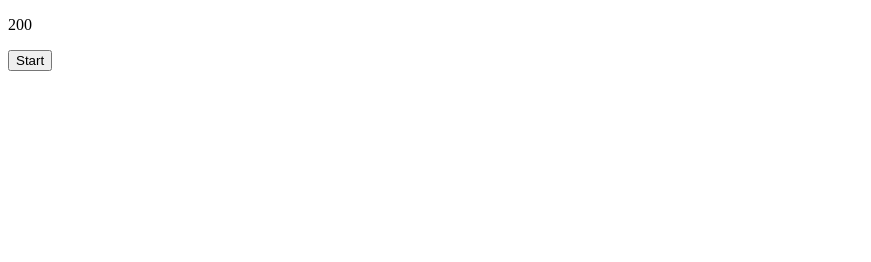
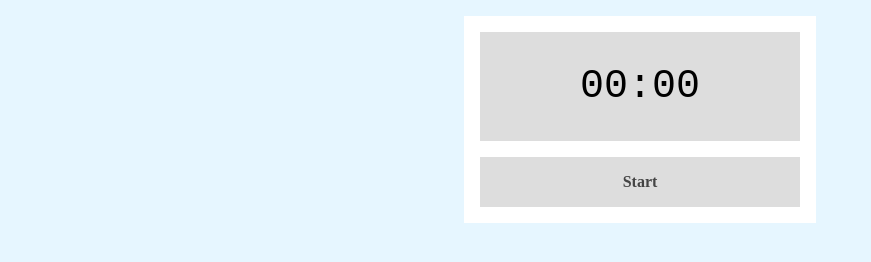
Before and after one commit to chinami1025/MyCountdownApp, a plain HTML site: page index.html in a window 1280 px wide. Both pictures are taken after a click on the button "Start". Shown: the whole page, without its empty margins (0-871 px from the left). Drawn offline with Linux system fonts and the light colour scheme.

Commit message:
スタイルの追加

```diff
--- a/index.html
+++ b/index.html
@@ -5,6 +5,7 @@
     <meta http-equiv="X-UA-Compatible" content="IE=edge" />
     <meta name="viewport" content="width=device-width, initial-scale=1.0" />
     <title>カウントダウンタイマー</title>
+    <link rel="stylesheet" href="style.css" />
   </head>
   <body>
     <main>
--- a/main.js
+++ b/main.js
@@ -9,9 +9,22 @@
     if (countdown < 0) {
       clearInterval(intervalId);
       countdown = 3 * 1000;
+      btn.disabled = false;
+      btn.classList.remove("inactive");
     }
 
-    timer.textContent = countdown;
+    const totalSeconds = Math.floor(countdown / 1000);
+    // 80秒 → 1分20秒
+    // 80 ÷ 60 = 1 余り 20
+    // 80 / 60 = 1.3333..... → 1
+    // 80 % 60 = 20
+    const minutes = Math.floor(totalSeconds / 60);
+    const seconds = totalSeconds % 60;
+
+    const minutesFormatted = String(minutes).padStart(2, "0");
+    const secondsFormatted = String(seconds).padStart(2, "0");
+
+    timer.textContent = `${minutesFormatted}:${secondsFormatted}`;
   }
 
   const timer = document.getElementById("timer");
@@ -23,6 +36,9 @@
   btn.addEventListener("click", () => {
     endTime = new Date().getTime() + 3 * 1000;
 
+    btn.disabled = true;
+    btn.classList.add("inactive");
+
     // (2) 残り時間を求める
     intervalId = setInterval(check, 100);
   });
--- /dev/null
+++ b/style.css
@@ -0,0 +1,50 @@
+@charset "utf-8";
+
+body {
+  background-color: #e6f6ff;
+}
+
+main {
+  background-color: #fff;
+  width: 320px;
+  margin: 16px auto 0;
+  text-align: center;
+  padding: 16px;
+}
+
+p {
+  margin: 0;
+  background-color: #ddd;
+  padding: 32px 0;
+  font-size: 40px;
+  font-family: "Courier New";
+}
+
+button {
+  all: unset;
+  width: 100%;
+  background-color: #08c;
+  color: #fff;
+  font-weight: bold;
+  padding: 16px 0;
+  margin-top: 16px;
+  cursor: pointer;
+}
+
+button:hover {
+  opacity: 0.6;
+}
+
+button:active {
+  opacity: 0.4;
+}
+
+.inactive {
+  background-color: #ddd;
+  color: #444;
+  cursor: default;
+}
+
+.inactive:hover {
+  opacity: 1;
+}
```
